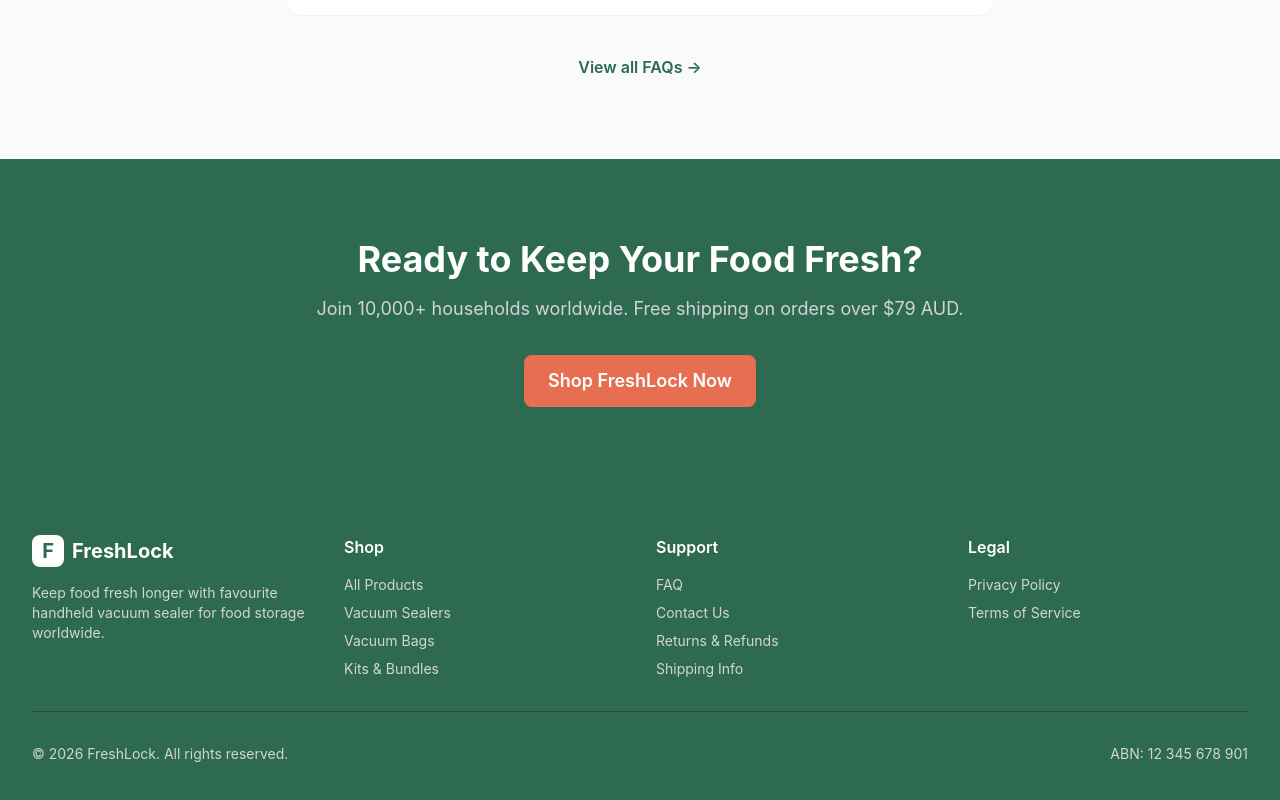
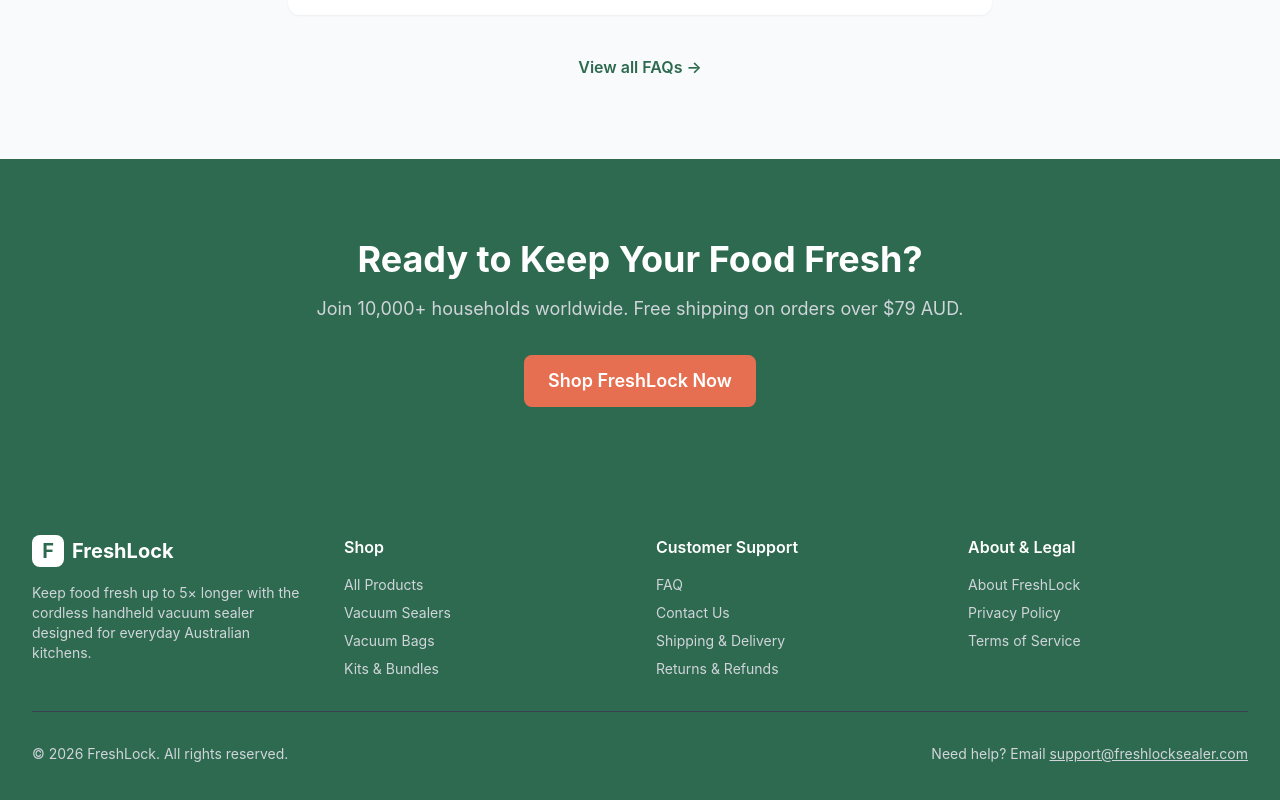
Before and after one commit to jasonyuan886/freshlock-store, a Next.js app: page / in a window 1280 px wide. Shown: the part 4917-5717 px from the top of the page. Built offline with nearby package versions, Linux system fonts and the light colour scheme.

Commit message:
GMC compliance: improve contact/privacy/terms/returns/about pages; add shipping page; unify support email; fix footer links

```diff
--- a/components/Footer.tsx
+++ b/components/Footer.tsx
@@ -14,7 +14,7 @@
               <span className="text-xl font-bold">FreshLock</span>
             </div>
             <p className="text-gray-300 text-sm">
-              Keep food fresh longer with favourite handheld vacuum sealer for food storage worldwide.
+              Keep food fresh up to 5× longer with the cordless handheld vacuum sealer designed for everyday Australian kitchens.
             </p>
           </div>
 
@@ -39,7 +39,7 @@
               </li>
               <li>
                 <Link href="/products?category=kits" className="text-gray-300 hover:text-white transition">
-                  Kits & Bundles
+                  Kits &amp; Bundles
                 </Link>
               </li>
             </ul>
@@ -47,7 +47,7 @@
 
           {/* Support */}
           <div>
-            <h3 className="font-semibold mb-4">Support</h3>
+            <h3 className="font-semibold mb-4">Customer Support</h3>
             <ul className="space-y-2 text-sm">
               <li>
                 <Link href="/faq" className="text-gray-300 hover:text-white transition">
@@ -60,13 +60,13 @@
                 </Link>
               </li>
               <li>
-                <Link href="/returns" className="text-gray-300 hover:text-white transition">
-                  Returns & Refunds
+                <Link href="/shipping" className="text-gray-300 hover:text-white transition">
+                  Shipping &amp; Delivery
                 </Link>
               </li>
               <li>
-                <Link href="/contact" className="text-gray-300 hover:text-white transition">
-                  Shipping Info
+                <Link href="/returns" className="text-gray-300 hover:text-white transition">
+                  Returns &amp; Refunds
                 </Link>
               </li>
             </ul>
@@ -74,8 +74,13 @@
 
           {/* Legal */}
           <div>
-            <h3 className="font-semibold mb-4">Legal</h3>
+            <h3 className="font-semibold mb-4">About &amp; Legal</h3>
             <ul className="space-y-2 text-sm">
+              <li>
+                <Link href="/about" className="text-gray-300 hover:text-white transition">
+                  About FreshLock
+                </Link>
+              </li>
               <li>
                 <Link href="/privacy" className="text-gray-300 hover:text-white transition">
                   Privacy Policy
@@ -91,9 +96,11 @@
         </div>
 
         <div className="border-t border-gray-700 mt-8 pt-8 text-sm text-gray-300">
-          <div className="flex flex-col md:flex-row justify-between items-center">
+          <div className="flex flex-col md:flex-row justify-between items-center gap-2">
             <p>&copy; {new Date().getFullYear()} FreshLock. All rights reserved.</p>
-            <p className="mt-2 md:mt-0">ABN: 12 345 678 901</p>
+            <p>
+              Need help? Email <a href="mailto:support@freshlocksealer.com" className="underline hover:text-white">support@freshlocksealer.com</a>
+            </p>
           </div>
         </div>
       </div>
```
